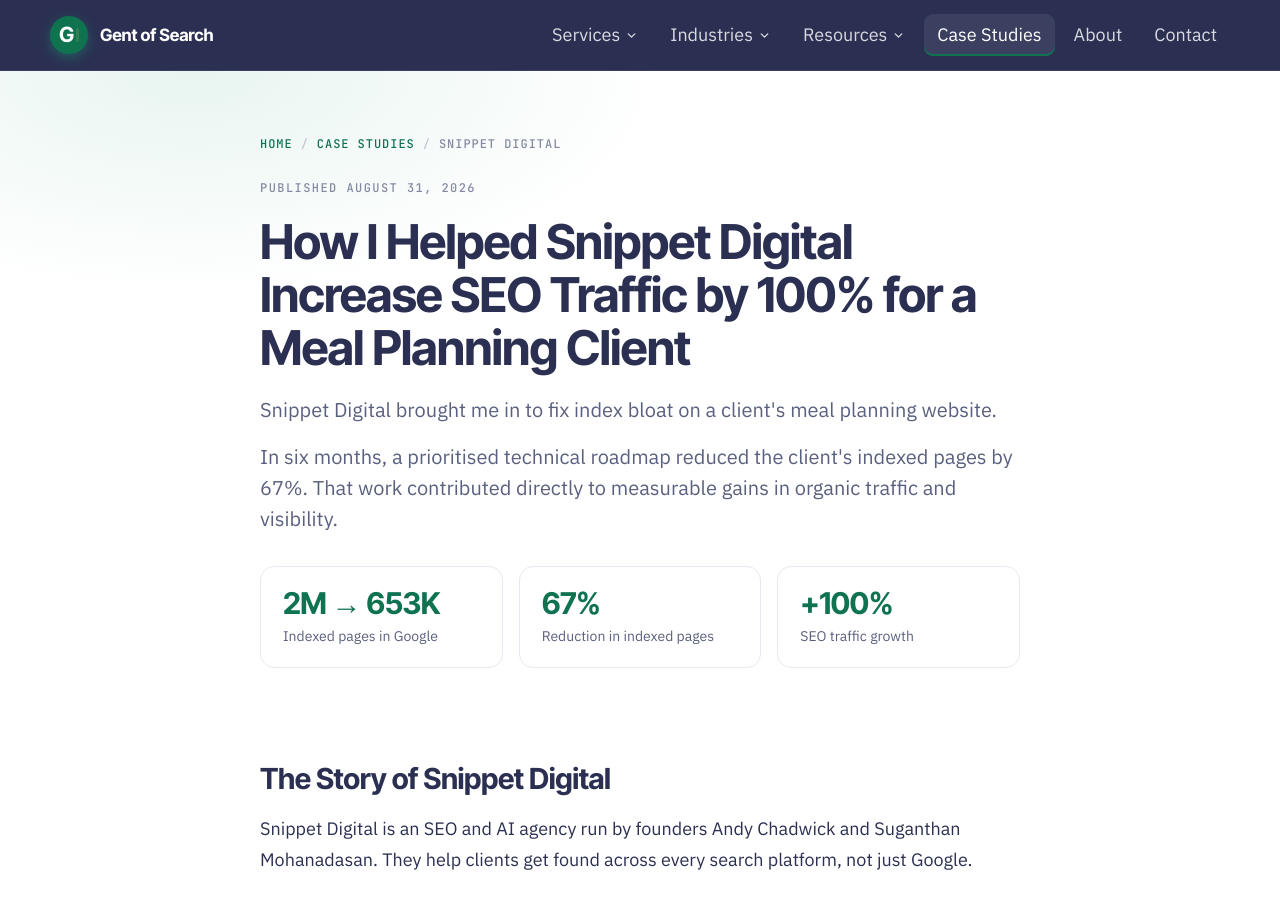
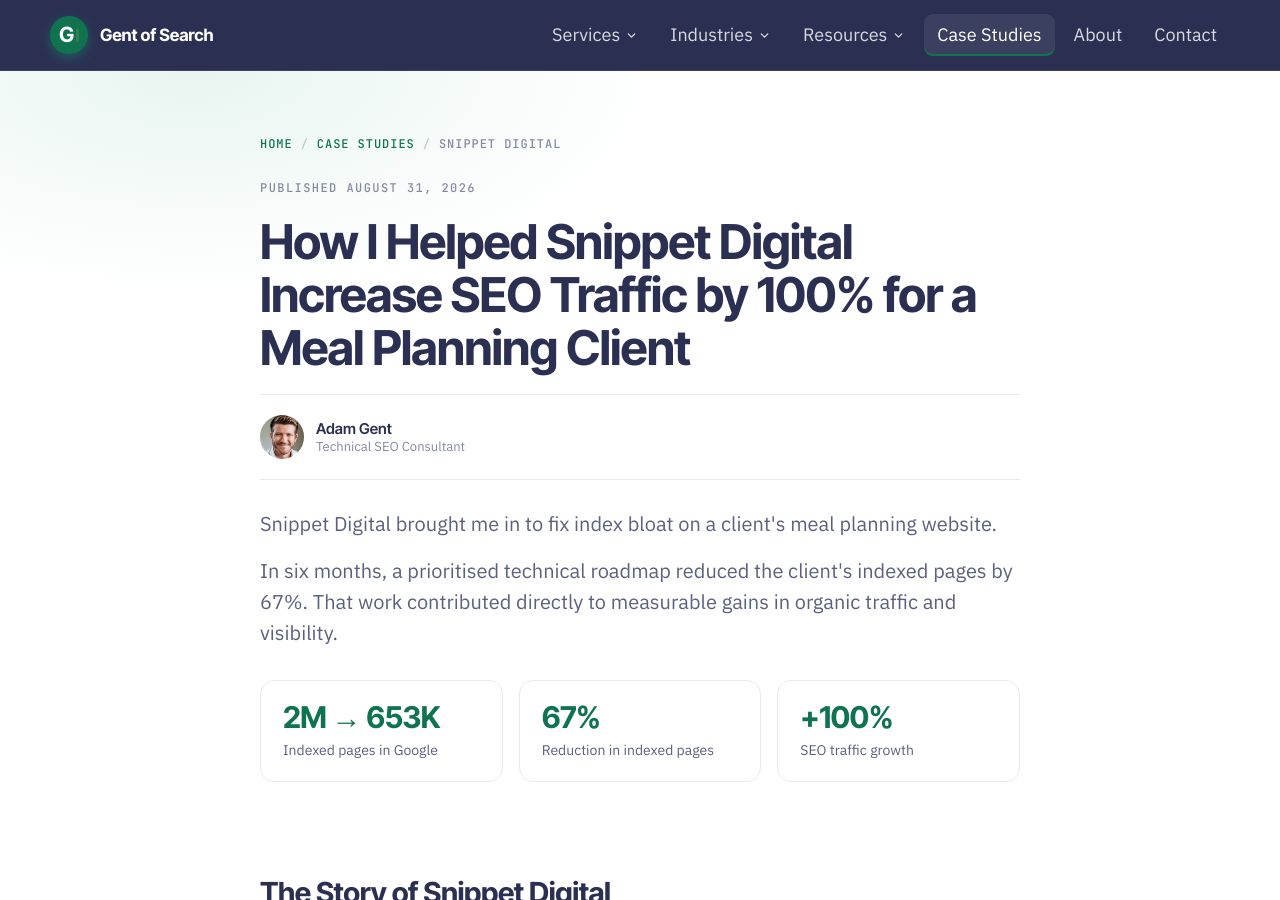
Before and after one commit to Gent-of-Search/gentofsearch.com, a Jekyll site: the page built from _case_studies/snippet-digital.md, in a window 1280 px wide and 900 px high. Built offline with Jekyll 4.4.1, drawn with Linux system fonts in a browser that asks for light colours.

Commit message:
Case studies: add author byline under the title, like blog posts
Co-Authored-By: Claude Opus 5.5 <noreply@anthropic.com>

```diff
--- a/_layouts/case-study.html
+++ b/_layouts/case-study.html
@@ -13,6 +13,13 @@ layout: default
     </nav>
     {% if page.date %}<div style="font-family:'JetBrains Mono',monospace; font-size:12px; font-weight:500; letter-spacing:0.12em; text-transform:uppercase; color:#8489A2; margin-bottom:18px;">Published <time datetime="{{ page.date | date: '%Y-%m-%d' }}">{{ page.date | date: "%B %-d, %Y" }}</time></div>{% endif %}
     <h1 style="font-family:'Inter Tight',sans-serif; font-weight:700; font-size:clamp(32px,4.6vw,48px); line-height:1.1; letter-spacing:-0.02em; color:#2B3052; margin:0 0 20px;">{{ page.title }}</h1>
+    <div style="display:flex; align-items:center; gap:12px; padding:20px 0; margin:0 0 28px; border-top:1px solid #E7E9F0; border-bottom:1px solid #E7E9F0;">
+      <span style="width:44px; height:44px; border-radius:50%; overflow:hidden; flex-shrink:0; background:#F3F3F3;"><img width="180" height="164" src="{{ '/assets/adam-gent-header.webp' | relative_url }}" alt="Adam Gent" style="width:100%; height:100%; object-fit:cover; object-position:50% 25%; display:block;"></span>
+      <div style="line-height:1.3;">
+        <div style="font-family:'Inter Tight',sans-serif; font-weight:600; font-size:15px; color:#2B3052;">Adam Gent</div>
+        <div style="font-size:13px; color:#8489A2;">Technical SEO Consultant{% if page.read_time %} &middot; {{ page.read_time }}{% endif %}</div>
+      </div>
+    </div>
     {% for para in page.summary %}
     <p style="font-size:20px; line-height:1.55; color:#5A607F; margin:0 0 {% if forloop.last %}32{% else %}16{% endif %}px;">{{ para }}</p>
     {% endfor %}
```
